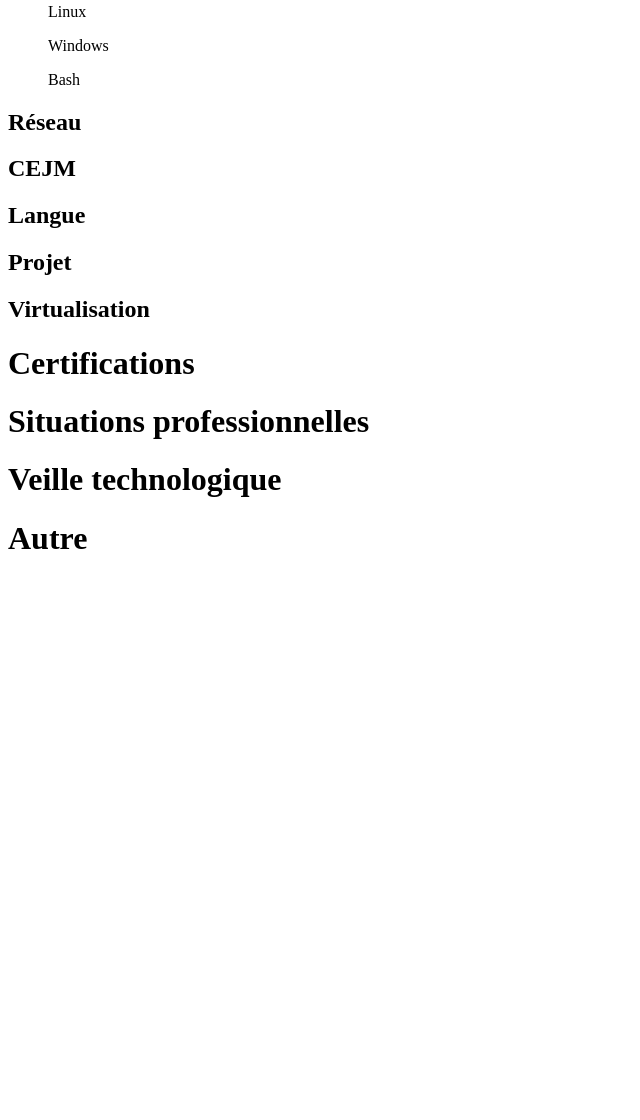
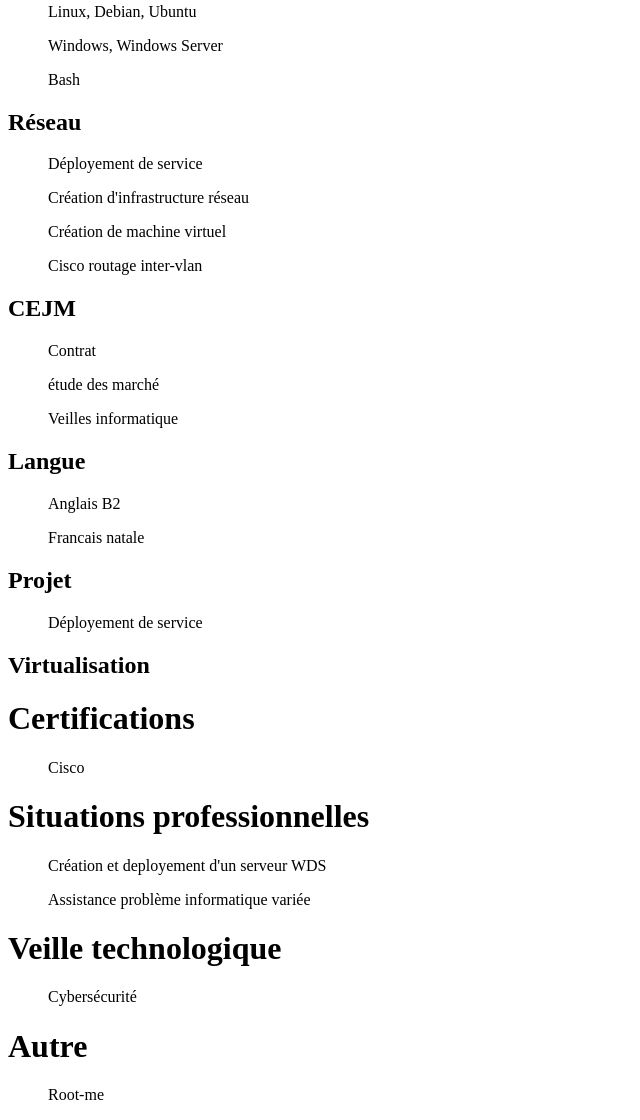
Before and after one commit to theo-oger/siteCV, a plain HTML site: page index.html in a window 1280 px wide. Shown: the part 458-1578 px from the top of the page, without its empty margins (0-640 px from the left). Before the commit the page ends 1036 px from the top, so only its background shows below. Drawn offline with Linux system fonts and the light colour scheme.

Commit message:
Add files via upload

```diff
--- a/index.html
+++ b/index.html
@@ -8,6 +8,13 @@
     <body>
         <h1>Présentation</h1>
         <h1>Compétences</h1>
+
+
+
+
+
+
+
             <h2>Développement</h2>
                 <ul>HTML</ul>
                 <ul>Python</ul>
@@ -19,18 +26,57 @@
 
 
             <h2>Système</h2>
-                <ul>Linux</ul>
-                <ul>Windows</ul>
+                <ul>Linux, Debian, Ubuntu</ul>
+                <ul>Windows, Windows Server</ul>
                 <ul>Bash</ul>
+
             <h2>Réseau</h2>
+            <ul>Déployement de service</ul>
+            <ul>Création d'infrastructure réseau</ul>
+            <ul> Création de machine virtuel </ul>
+            <ul> Cisco routage inter-vlan</ul>
+
+
+
             <h2>CEJM</h2>
+            <ul> Contrat</ul>
+            <ul> étude des marché</ul>
+            <ul> Veilles informatique</ul>
+
+
+
+
             <h2>Langue</h2>
+            <ul> Anglais B2</ul>
+            <ul> Francais natale</ul>
+
+
+
             <h2>Projet</h2>
+            <ul> Déployement de service</ul>
+
+
             <h2>Virtualisation</h2>
 
+
+
+
         <h1>Certifications</h1>
+        <ul> Cisco</ul>
+
+
         <h1>Situations professionnelles</h1>
+        <ul> Création et deployement d'un serveur WDS</ul>
+        <ul> Assistance problème informatique variée</ul>
+
+
         <h1>Veille technologique</h1>
+        <ul> Cybersécurité</ul>
+
         <h1>Autre</h1>
+        <ul> Root-me</ul>
+
+
+
     </body>
 </html>
```
